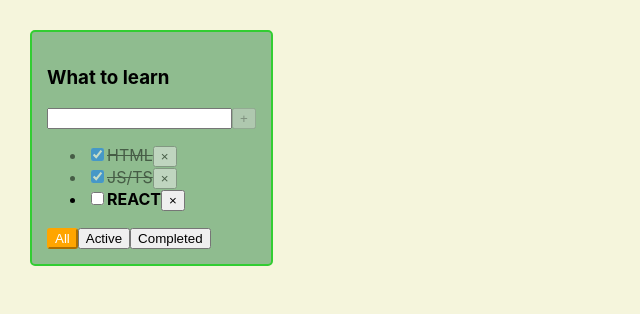
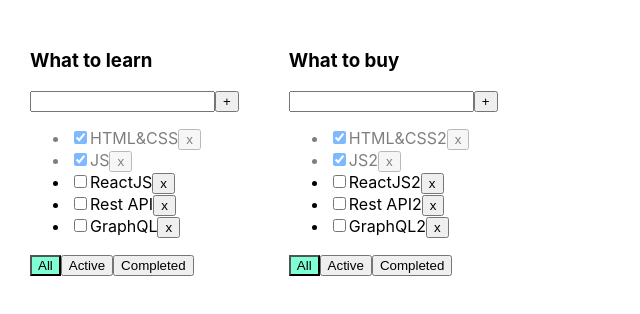
Before and after one commit to vasilyocheck/3-todolist, a React (Create React App) app: page / in a window 1280 px wide. Shown: the top 314 px of the page, without its empty margins (0-640 px from the left). Built offline with nearby package versions, Linux system fonts and the light colour scheme.

Commit message:
microtasks s2w1

```diff
--- a/src/App.css
+++ b/src/App.css
@@ -1,42 +1,24 @@
 .App {
   padding: 30px;
   display: flex;
-  background-color: beige;
-  height: 100vh;
 }
 
 .App > div {
   margin-right: 50px;
 }
-.todolist {
-  background-color: darkseagreen;
-  border: 2px solid limegreen;
-  border-radius: 5px;
-  padding: 15px;
-  height: max-content;
-}
 
-.task {
-  font-weight: bold;
-}
-
-.task-done {
-  opacity: 0.5;
-  text-decoration: line-through;
-}
-
-.active-button {
-  background-color: orange;
-  color: white;
-  border-radius: 3px;
-  border-color: orange;
-}
-
-.empty-input-error {
-  border: 2px solid red;
-  outline: none;
+.error {
+  border: red 1px solid;
 }
 
 .error-message {
   color: red;
 }
+
+.active-filter {
+  background-color: aquamarine;
+}
+
+.is-done {
+  opacity: 0.5;
+}
--- a/src/App.tsx
+++ b/src/App.tsx
@@ -1,73 +1,112 @@
-import React, { useState } from 'react';
+import React, {useState} from 'react';
 import './App.css';
-import TodoList from './TodoList';
+import {Todolist} from './Todolist';
+import {v1} from 'uuid';
+
+export type FilterValuesType = "all" | "active" | "completed";
+
+type todolistsType = {
+    id: string
+    title: string
+    filter: FilterValuesType
+}
+
+function App() {
+
+    // let [tasks, setTasks] = useState([
+    //     {id: v1(), title: "HTML&CSS", isDone: true},
+    //     {id: v1(), title: "JS", isDone: true},
+    //     {id: v1(), title: "ReactJS", isDone: false},
+    //     {id: v1(), title: "Rest API", isDone: false},
+    //     {id: v1(), title: "GraphQL", isDone: false},
+    // ]);
+    // let [filter, setFilter] = useState<FilterValuesType>("all");
+
+    let todolistID1=v1();
+    let todolistID2=v1();
+
+    let [todolists, setTodolists] = useState<Array<todolistsType>>([
+        {id: todolistID1, title: 'What to learn', filter: 'all'},
+        {id: todolistID2, title: 'What to buy', filter: 'all'},
+    ])
+
+    let [tasks, setTasks] = useState({
+        [todolistID1]:[
+            {id: v1(), title: "HTML&CSS", isDone: true},
+            {id: v1(), title: "JS", isDone: true},
+            {id: v1(), title: "ReactJS", isDone: false},
+            {id: v1(), title: "Rest API", isDone: false},
+            {id: v1(), title: "GraphQL", isDone: false},
+        ],
+        [todolistID2]:[
+            {id: v1(), title: "HTML&CSS2", isDone: true},
+            {id: v1(), title: "JS2", isDone: true},
+            {id: v1(), title: "ReactJS2", isDone: false},
+            {id: v1(), title: "Rest API2", isDone: false},
+            {id: v1(), title: "GraphQL2", isDone: false},
+        ]
+    });
 
 
-//CRUD
 
-export type TaskType = {
-    id: string
-    title: string
-    isDone: boolean
-}
-export type FilterValuesType = "all"|"active"|"completed"
-
-function App() {
-    // BLL:
-    const todoListTitle = "What to learn"
-
-    const [tasks, setTasks] = useState<Array<TaskType>>([
-        {id: crypto.randomUUID(), title: "HTML", isDone: true},
-        {id: crypto.randomUUID(), title: "JS/TS", isDone: true},
-        {id: crypto.randomUUID(), title: "REACT", isDone: false},
-    ])
-    const [filter, setFilter] = useState<FilterValuesType>("all")
-
-    const removeTask = (taskId: string): void => {
-        const filteredTasks = tasks.filter(t => t.id !== taskId)
-        setTasks(filteredTasks)
-    }
-    const addTask = (taskTitle: string) => {
-        const newTask: TaskType = {
-            id: crypto.randomUUID(),
-            title: taskTitle,
-            isDone: false
-        }
-        setTasks([...tasks, newTask])
-    }
-    const changeTaskStatus = (taskId: string, isDone: boolean) => {
-        setTasks(tasks.map(t => t.id === taskId ? {...t, isDone} : t));
-    }
-    const changeTaskTitle = () => {
-
+    function removeTask(id: string) {
+        let filteredTasks = tasks.filter(t => t.id != id);
+        setTasks(filteredTasks);
     }
 
-    const changeFilter = (nextFilter: FilterValuesType) => {
-        setFilter(nextFilter)
+    function addTask(title: string) {
+        let task = {id: v1(), title: title, isDone: false};
+        let newTasks = [task, ...tasks];
+        setTasks(newTasks);
     }
-    // UI:
-    const getTasksForRender = (allTasks: Array<TaskType>, nextFilter: FilterValuesType): Array<TaskType> => {
-        switch (nextFilter) {
-            case "active":
-                return allTasks.filter(t => t.isDone === false)
-            case "completed":
-                return allTasks.filter(t => t.isDone === true)
-            default:
-                return allTasks
+
+    function changeStatus(taskId: string, isDone: boolean) {
+        let task = tasks.find(t => t.id === taskId);
+        if (task) {
+            task.isDone = isDone;
         }
+
+        setTasks([...tasks]);
     }
-    const tasksForRender: Array<TaskType> = getTasksForRender(tasks, filter)
+
+
+
+
+    function changeFilter(value: FilterValuesType) {
+        setFilter(value);
+    }
+
+
     return (
         <div className="App">
-            <TodoList
-                title={todoListTitle}
-                tasks={tasksForRender}
-                removeTask={removeTask}
-                changeFilter={changeFilter}
-                addTask={addTask}
-                changeTaskStatus={changeTaskStatus}
-                filter={filter}
-            />
+            {todolists.map(todolist => {
+                let tasksForTodolist = tasks[todolist.id];
+
+                if (todolist.filter === "active") {
+                    tasksForTodolist = tasksForTodolist.filter(t => !t.isDone);
+                }
+                if (todolist.filter === "completed") {
+                    tasksForTodolist = tasksForTodolist.filter(t => t.isDone);
+                }
+                return (
+                    <Todolist title={todolist.title}
+                              tasks={tasksForTodolist}
+                              removeTask={removeTask}
+                              changeFilter={changeFilter}
+                              addTask={addTask}
+                              changeTaskStatus={changeStatus}
+                              filter={todolist.filter} />
+                );
+            })}
+
+            {/*<Todolist title="What to learn"
+                      tasks={tasksForTodolist}
+                      removeTask={removeTask}
+                      changeFilter={changeFilter}
+                      addTask={addTask}
+                      changeTaskStatus={changeStatus}
+                      filter={filter}
+            />*/}
         </div>
     );
 }
--- a/src/Task.tsx
+++ /dev/null
@@ -1,29 +0,0 @@
-import React, {ChangeEvent, MouseEvent, FC} from "react";
-import {TaskType} from "./App";
-
-type TaskPropsType = {
-    removeTask: (taskId: string) => void;
-    changeTaskStatus: (taskId: string, isDone: boolean) => void
-} & TaskType
-
-const Task: FC<TaskPropsType> = (
-    {
-        id,
-        title,
-        isDone,
-        removeTask,
-        changeTaskStatus
-    }) => {
-    const onClickRemoveTaskHandler = () => removeTask(id);
-    const onChangeAlterStatusHandler = (e: ChangeEvent<HTMLInputElement>) => {
-        changeTaskStatus(id, e.currentTarget.checked)
-    }
-    return (
-        <li key={id} className={isDone ? 'task-done' : 'task'}>
-            <input type="checkbox" checked={isDone} onChange={onChangeAlterStatusHandler}/>
-            <span>{title}</span>
-            <button onClick={onClickRemoveTaskHandler}>&times;</button>
-        </li>
-    )
-}
-export default Task;
--- a/src/Todolist.tsx
+++ b/src/Todolist.tsx
@@ -1,92 +1,88 @@
-import React, { ChangeEvent, KeyboardEvent, useState } from "react";
-import { FilterValuesType, TaskType } from "./App";
-import Task from "./Task";
+import React, {ChangeEvent, KeyboardEvent, useState} from 'react';
+import {FilterValuesType} from './App';
 
-type TodoListPropsType = {
-    title: string;
-    tasks: Array<TaskType>;
-    removeTask: (taskId: string) => void;
-    changeFilter: (nextFilter: FilterValuesType) => void;
-    addTask: (taskTitle: string) => void;
+export type TaskType = {
+    id: string
+    title: string
+    isDone: boolean
+}
+
+type PropsType = {
+    title: string
+    tasks: Array<TaskType>
+    removeTask: (taskId: string) => void
+    changeFilter: (value: FilterValuesType) => void
+    addTask: (title: string) => void
     changeTaskStatus: (taskId: string, isDone: boolean) => void
     filter: FilterValuesType
-};
+}
 
-const TodoList: React.FC<TodoListPropsType> = ({
-    title,
-    tasks,
-    removeTask,
-    changeFilter,
-    addTask,
-    changeTaskStatus,
-    filter
-}) => {
-    const [newTaskTitle, setNewTaskTitle] = useState("");
-    const [error, setError] = useState<false | string>(false);
-    const isAddTaskPossible = !!newTaskTitle
-    const tasksComponents: JSX.Element = tasks.length
-        ? <ul>
-            {tasks.map((t) => <Task
-                {...t}
-                removeTask={removeTask}
-                changeTaskStatus={changeTaskStatus}
-            />)}
-        </ul>
-        : <span>Your taskslist is empty</span>
+export function Todolist(props: PropsType) {
 
-    const changeFilterOnClickHandlerCreator =
-        (nextFilter: FilterValuesType): (() => void) => () => changeFilter(nextFilter);
+    let [title, setTitle] = useState("")
+    let [error, setError] = useState<string | null>(null)
 
-    const onClickAddtaskHandler = () => {
-        if (isAddTaskPossible) {
-            const trimmedTitle = newTaskTitle.trim();
-            if(trimmedTitle) {
-                addTask(trimmedTitle)
-            } else {
-                setError('empty input is not allowed');
-            }
-            setNewTaskTitle("")
+    const addTask = () => {
+        if (title.trim() !== "") {
+            props.addTask(title.trim());
+            setTitle("");
+        } else {
+            setError("Title is required");
         }
     }
-    const onChangeSetLocalTitleHandler = (e: ChangeEvent<HTMLInputElement>) => {
 
-        error && setError(false);
-        setNewTaskTitle(e.currentTarget.value)
-    }
-    const onKeyDownAddTaskHandler = (e: KeyboardEvent<HTMLInputElement>) => {
-        if(!newTaskTitle && e.code === 'Space') {
-            setError('Fuck!')
-        }
-        console.log(e.code);
-        e.key === "Enter" && onClickAddtaskHandler()
+    const onChangeHandler = (e: ChangeEvent<HTMLInputElement>) => {
+        setTitle(e.currentTarget.value)
     }
 
-    return (
-        <div className="todolist">
-            <h3>{title}</h3>
-            <div>
-                <input className={error ? 'empty-input-error' : ''}
-                    value={newTaskTitle}
-                    onChange={onChangeSetLocalTitleHandler}
-                    onKeyDown={onKeyDownAddTaskHandler}
-                />
-                <button
-                    disabled={!isAddTaskPossible}
-                    onClick={onClickAddtaskHandler}>+</button>
-                {error && <div className='error-message'>{error}</div>}
-            </div>
-            {tasksComponents}
-            <div>
-                <button onClick={() => changeFilter("all")} className={filter === 'all' ? 'active-button' : ''}>All</button>
-                <button onClick={changeFilterOnClickHandlerCreator("active")} className={filter === 'active' ? 'active-button' : ''}>
-                    Active
-                </button>
-                <button onClick={changeFilterOnClickHandlerCreator("completed")} className={filter === 'completed' ? 'active-button' : ''}>
-                    Completed
-                </button>
-            </div>
+    const onKeyPressHandler = (e: KeyboardEvent<HTMLInputElement>) => {
+        setError(null);
+        if (e.charCode === 13) {
+            addTask();
+        }
+    }
+
+    const onAllClickHandler = () => props.changeFilter("all");
+    const onActiveClickHandler = () => props.changeFilter("active");
+    const onCompletedClickHandler = () => props.changeFilter("completed");
+
+
+    return <div>
+        <h3>{props.title}</h3>
+        <div>
+            <input value={title}
+                   onChange={onChangeHandler}
+                   onKeyPress={onKeyPressHandler}
+                   className={error ? "error" : ""}
+            />
+            <button onClick={addTask}>+</button>
+            {error && <div className="error-message">{error}</div>}
         </div>
-    );
-};
+        <ul>
+            {
+                props.tasks.map(t => {
+                    const onClickHandler = () => props.removeTask(t.id)
+                    const onChangeHandler = (e: ChangeEvent<HTMLInputElement>) => {
+                        props.changeTaskStatus(t.id, e.currentTarget.checked);
+                    }
 
-export default TodoList;
+                    return <li key={t.id} className={t.isDone ? "is-done" : ""}>
+                        <input type="checkbox"
+                               onChange={onChangeHandler}
+                               checked={t.isDone}/>
+                        <span>{t.title}</span>
+                        <button onClick={onClickHandler}>x</button>
+                    </li>
+                })
+            }
+        </ul>
+        <div>
+            <button className={props.filter === 'all' ? "active-filter" : ""}
+                    onClick={onAllClickHandler}>All</button>
+            <button className={props.filter === 'active' ? "active-filter" : ""}
+                onClick={onActiveClickHandler}>Active</button>
+            <button className={props.filter === 'completed' ? "active-filter" : ""}
+                onClick={onCompletedClickHandler}>Completed</button>
+        </div>
+    </div>
+}
--- a/src/index.tsx
+++ b/src/index.tsx
@@ -1,18 +1,12 @@
 import React from 'react';
-import ReactDOM from 'react-dom/client';
+import ReactDOM from 'react-dom';
 import './index.css';
 import App from './App';
+import * as serviceWorker from './serviceWorker';
 
+ReactDOM.render(<App />,  document.getElementById('root'));
 
-const root = ReactDOM.createRoot(
-  document.getElementById('root') as HTMLElement
-);
-root.render(
-  <React.StrictMode>
-    <App />
-  </React.StrictMode>
-);
-
-// If you want to start measuring performance in your app, pass a function
-// to log results (for example: reportWebVitals(console.log))
-// or send to an analytics endpoint. Learn more: https://bit.ly/CRA-vitals
+// If you want your app to work offline and load faster, you can change
+// unregister() to register() below. Note this comes with some pitfalls.
+// Learn more about service workers: https://bit.ly/CRA-PWA
+serviceWorker.unregister();
```
